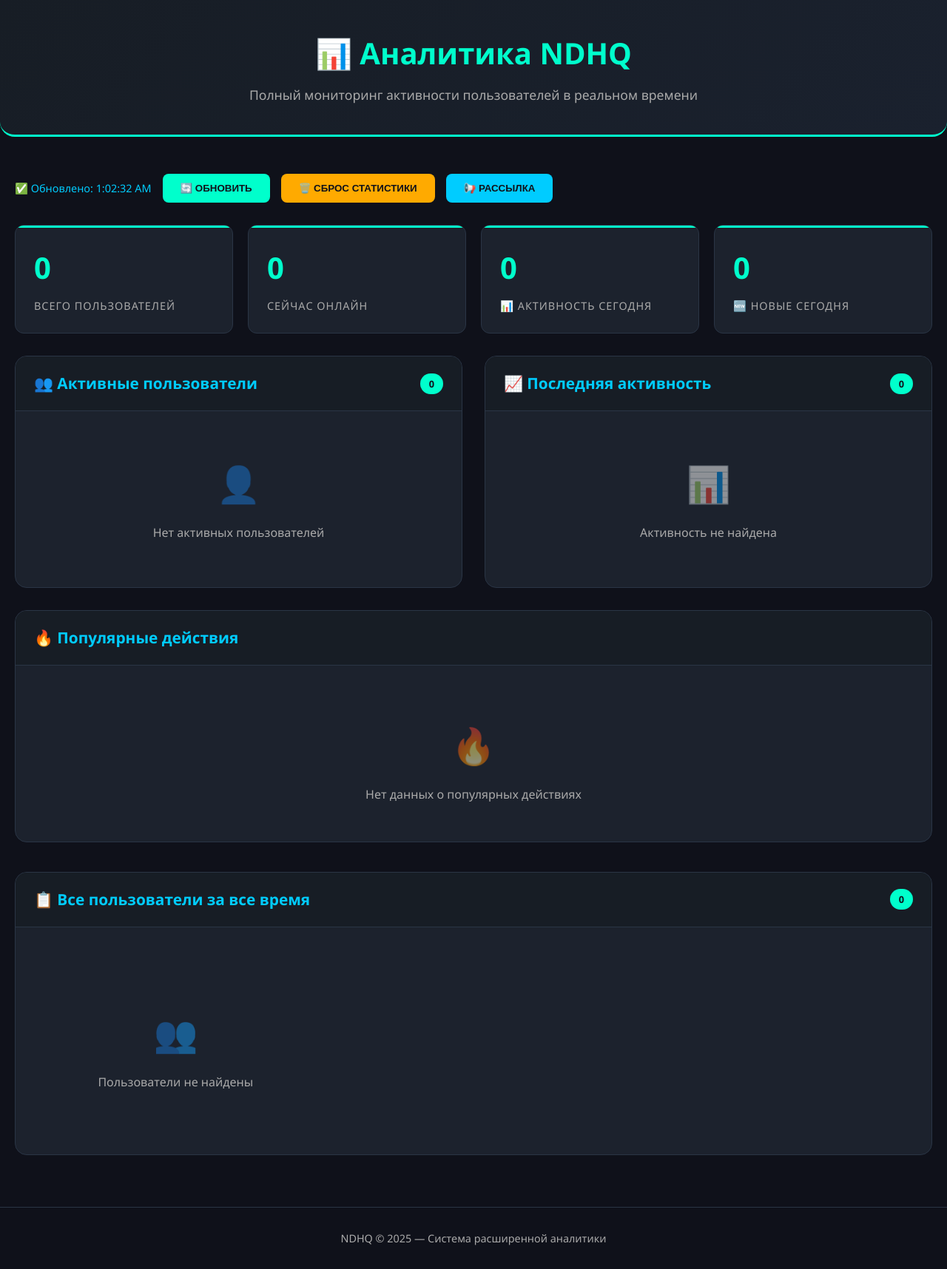
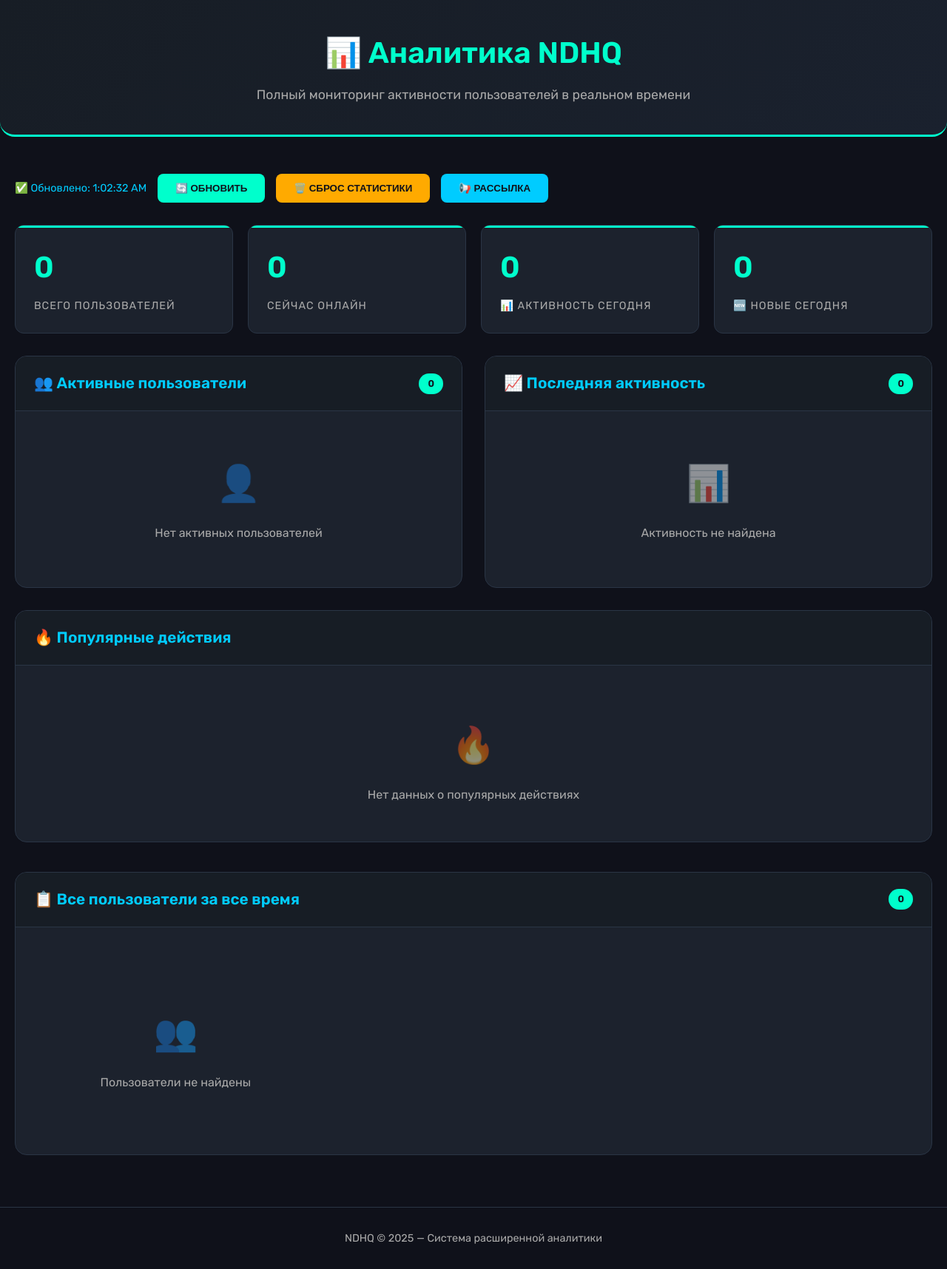
Before and after one commit to TheWolf95-WEB/ndloadouts, a FastAPI app: page /analytics in a window 1280 px wide. Shown: the whole page at 74% size. Run offline with FastAPI, Linux system fonts and the light colour scheme; data that the repository does not hold is empty; parts of the project's set-up code (start-up, migrations or seed data) failed here and were passed over.

Commit message:
Update analytics.html

```diff
--- a/templates/analytics.html
+++ b/templates/analytics.html
@@ -5,6 +5,8 @@
     <meta name="viewport" content="width=device-width, initial-scale=1.0">
     <title>📊 Аналитика NDHQ</title>
     <style>
+        @import url('https://fonts.googleapis.com/css2?family=Rubik:wght@400;500;600&display=swap');
+
         :root {
             --bg-primary: #0f111a;
             --bg-secondary: #171d25;
@@ -29,7 +31,7 @@
         body {
             background: var(--bg-primary);
             color: var(--text-primary);
-            font-family: 'Segoe UI', system-ui, sans-serif;
+            font-family: 'Rubik', 'Segoe UI', sans-serif;
             line-height: 1.6;
             min-height: 100vh;
         }
```
